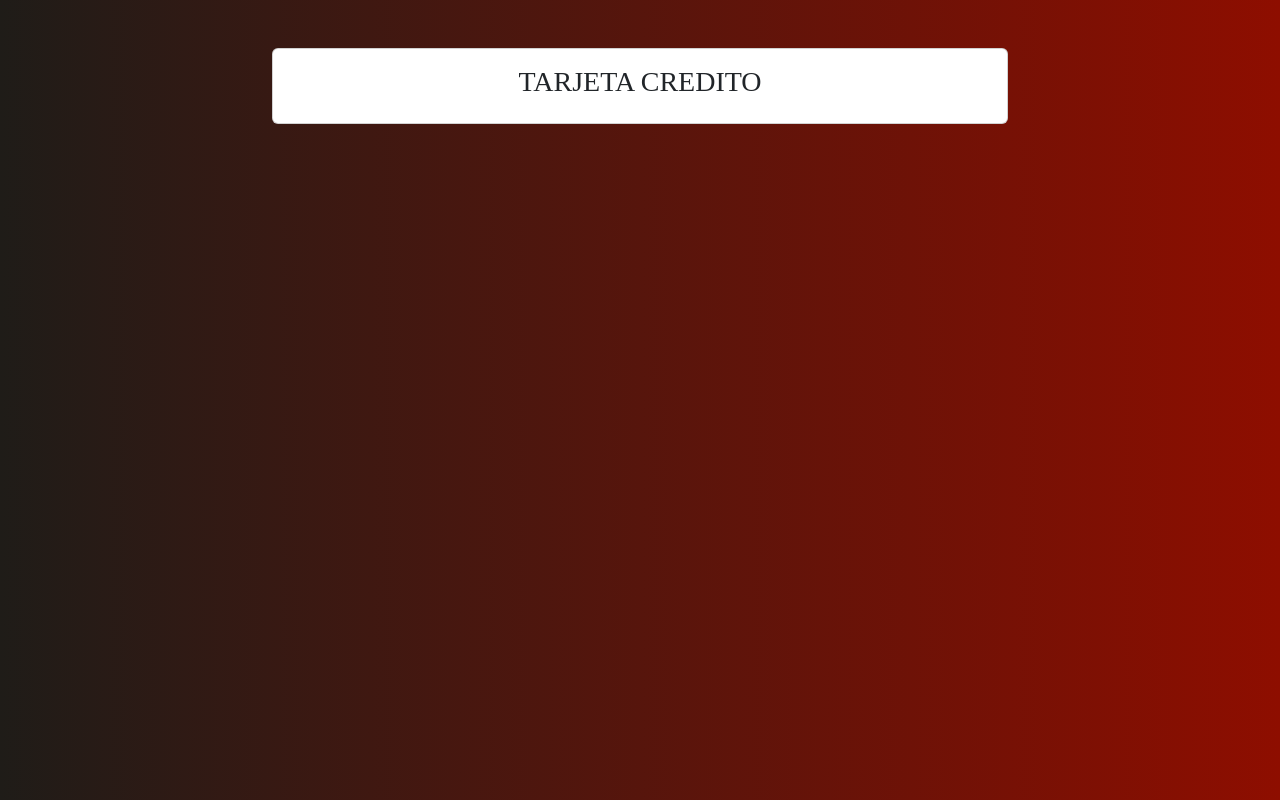
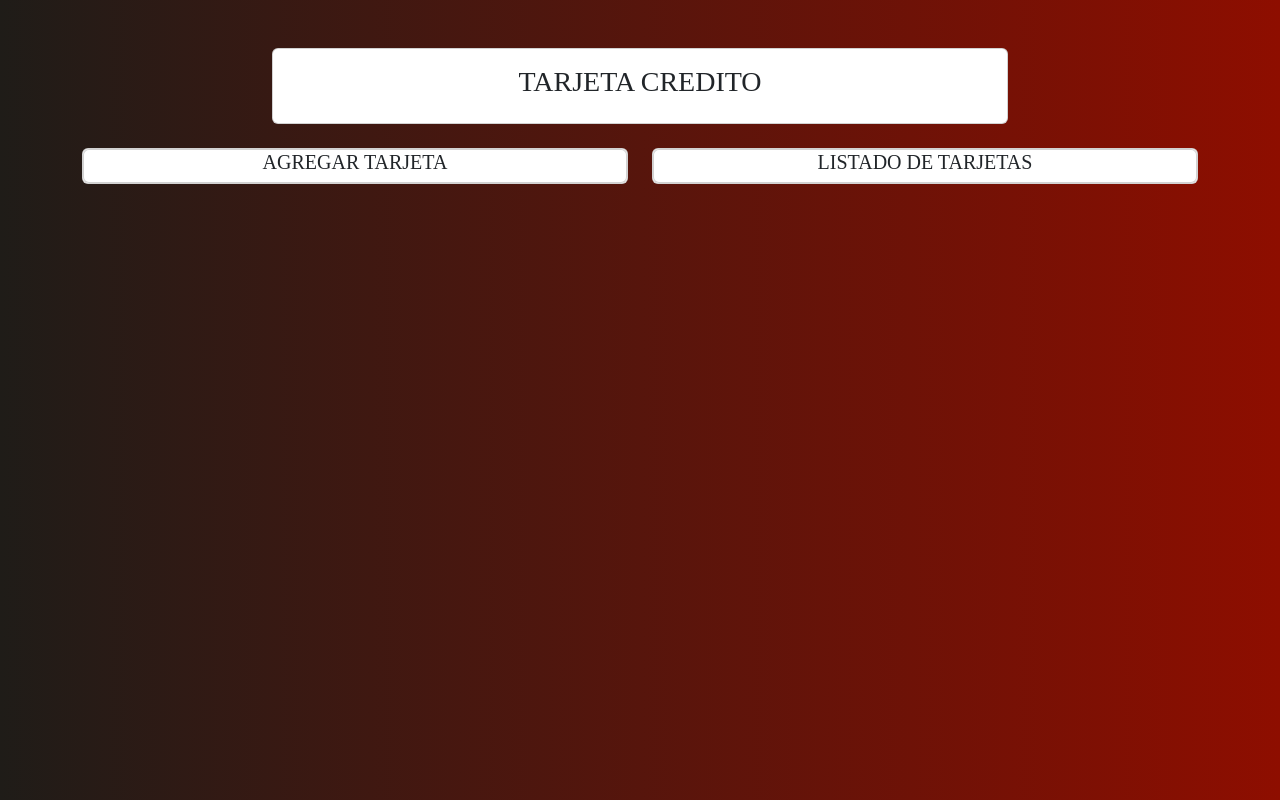
Before and after one commit to Mr-Dany/dev-crudangular-netcore, an Angular app in the folder FETarjetaCredito/: page / in a window 1280 px wide. Built offline with nearby package versions, Linux system fonts and the light colour scheme; a web font is replaced by a local one.

Commit message:
Diseño de Agregado y Listado de tarjetas
-se realizo la maquetación de la columna agregar nueva tarjeta y listado de tarjetas

```diff
--- a/FETarjetaCredito/src/app/components/tarjeta-credito/tarjeta-credito.component.html
+++ b/FETarjetaCredito/src/app/components/tarjeta-credito/tarjeta-credito.component.html
@@ -8,5 +8,26 @@
       </div>
     </div>
   </div>
+  <div class="row mt-4">
+    <div class="col-lg-6">
+        <div class="card">
+            <div class="card body">
+                <h5 class="titulo">
+                    AGREGAR TARJETA
+                </h5>
+            </div>
+        </div>
 
+    </div>
+    <div class="col lg-6">
+        <div class="card">
+            <div class="card body">
+                <h5 class="titulo">
+                    LISTADO DE TARJETAS
+                </h5>
+            </div>
+        </div>
+
+    </div>
+  </div>
 </div>
```
